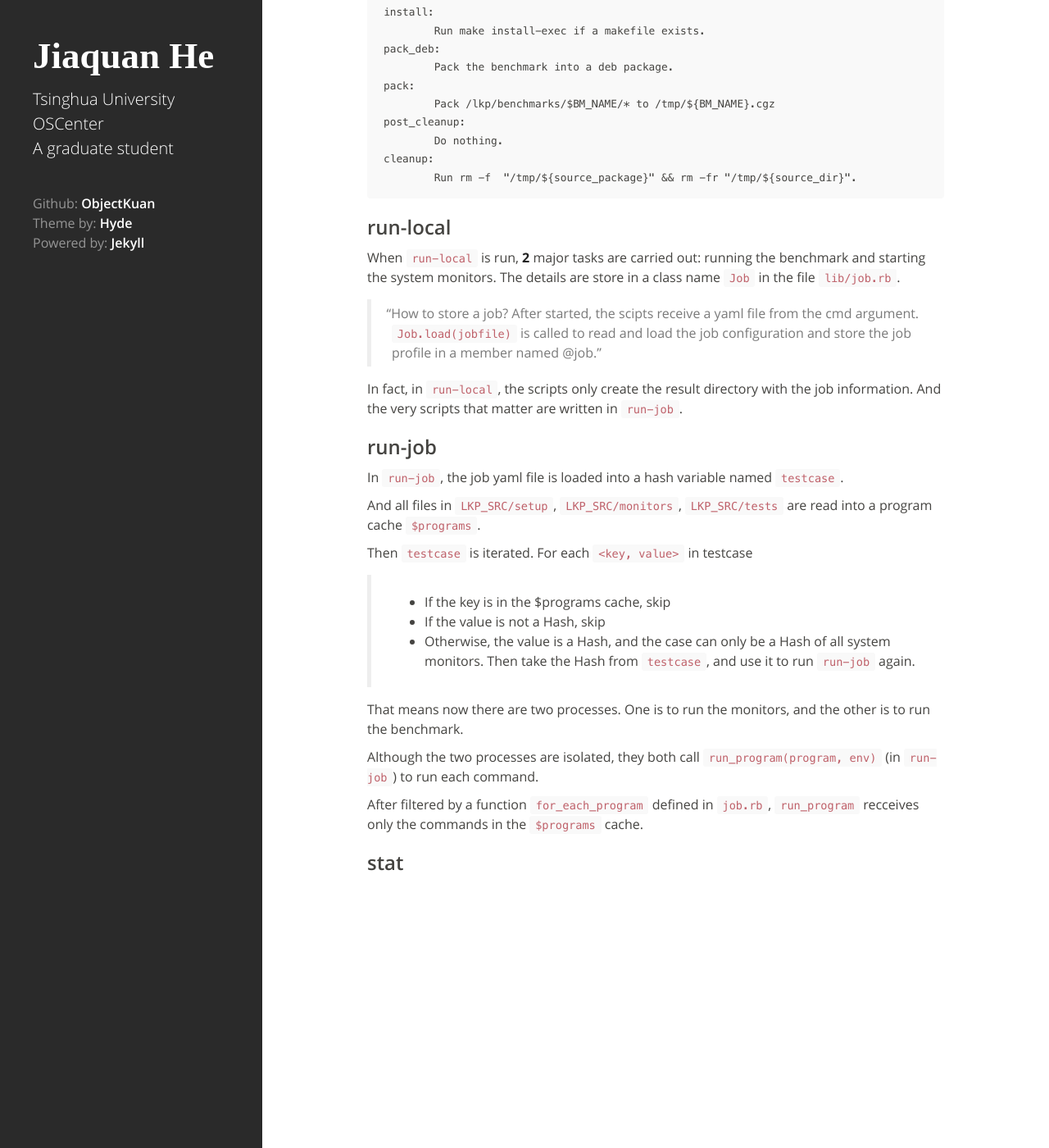
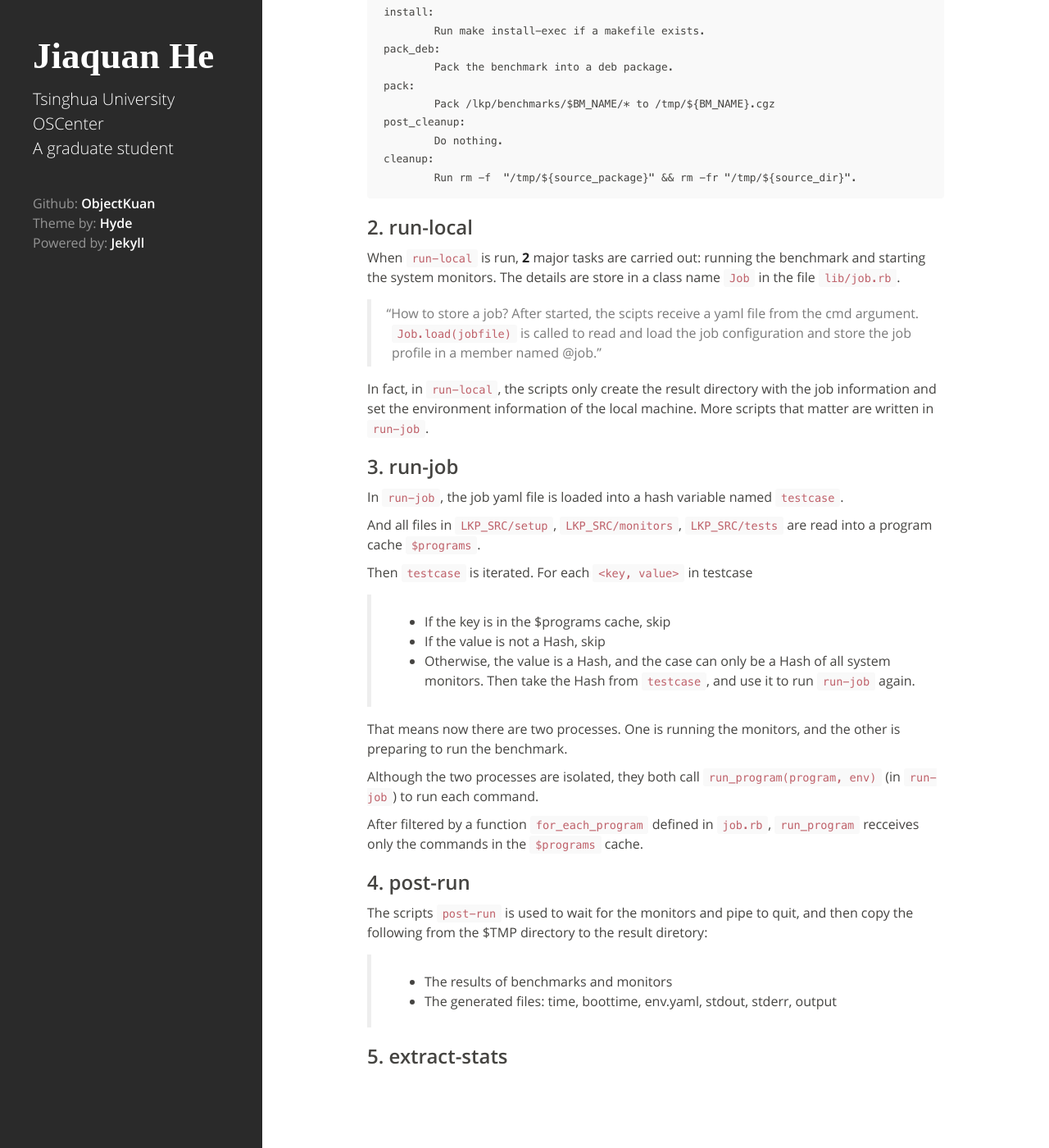
Before and after one commit to objectkuan/objectkuan.github.io, a Jekyll site: the page built from _posts/2014-10-30-lkp-tests-notes.md, in a window 1280 px wide and 1400 px high, scrolled down 1743 px. Shown: the whole window at 82% size. Built offline with Jekyll 4.4.1, drawn with Linux system fonts in a browser that asks for light colours; some web fonts are replaced; Markdown is read by kramdown in place of the engine named in the settings; some of the changed text lies outside the part shown.

Commit message:
Update _posts/2014-10-30-lkp-tests-notes.md. Add post-run

````diff
--- a/_posts/2014-10-30-lkp-tests-notes.md
+++ b/_posts/2014-10-30-lkp-tests-notes.md
@@ -82,15 +82,15 @@ cleanup:
 	Run rm -f  "/tmp/${source_package}" && rm -fr "/tmp/${source_dir}".
 ```
 
-## run-local
+## 2. run-local
 
 When `run-local` is run, **2** major tasks are carried out: running the benchmark and starting the system monitors. The details are store in a class name `Job` in the file `lib/job.rb`.
 
 > How to store a job? After started, the scipts receive a yaml file from the cmd argument. `Job.load(jobfile)` is called to read and load the job configuration and store the job profile in a member named @job.
 
-In fact, in `run-local`, the scripts only create the result directory with the job information. And the very scripts that matter are written in `run-job`.
+In fact, in `run-local`, the scripts only create the result directory with the job information and set the environment information of the local machine. More scripts that matter are written in `run-job`.
 
-## run-job
+## 3. run-job
 
 In `run-job`, the job yaml file is loaded into a hash variable named `testcase`.
 
@@ -102,11 +102,17 @@ Then `testcase` is iterated. For each `<key, value>` in testcase
 > - If the value is not a Hash, skip
 > - Otherwise, the value is a Hash, and the case can only be a Hash of all system monitors. Then take the Hash from `testcase`, and use it to run `run-job` again.
 
-That means now there are two processes. One is to run the monitors, and the other is to run the benchmark.
+That means now there are two processes. One is running the monitors, and the other is preparing to run the benchmark.
 
 Although the two processes are isolated, they both call `run_program(program, env)` (in `run-job`) to run each command.
 
 After filtered by a function `for_each_program` defined in `job.rb`, `run_program` recceives only the commands in the `$programs` cache.
 
+## 4. post-run
 
-## stat
+The scripts `post-run` is used to wait for the monitors and pipe to quit, and then copy the following from the $TMP directory to the result diretory:
+
+> - The results of benchmarks and monitors
+> - The generated files: time, boottime, env.yaml, stdout, stderr, output
+
+## 5. extract-stats
````
Also changed, not shown: other parts of _posts/2014-10-30-lkp-tests-notes.md (+1 -1 lines).
